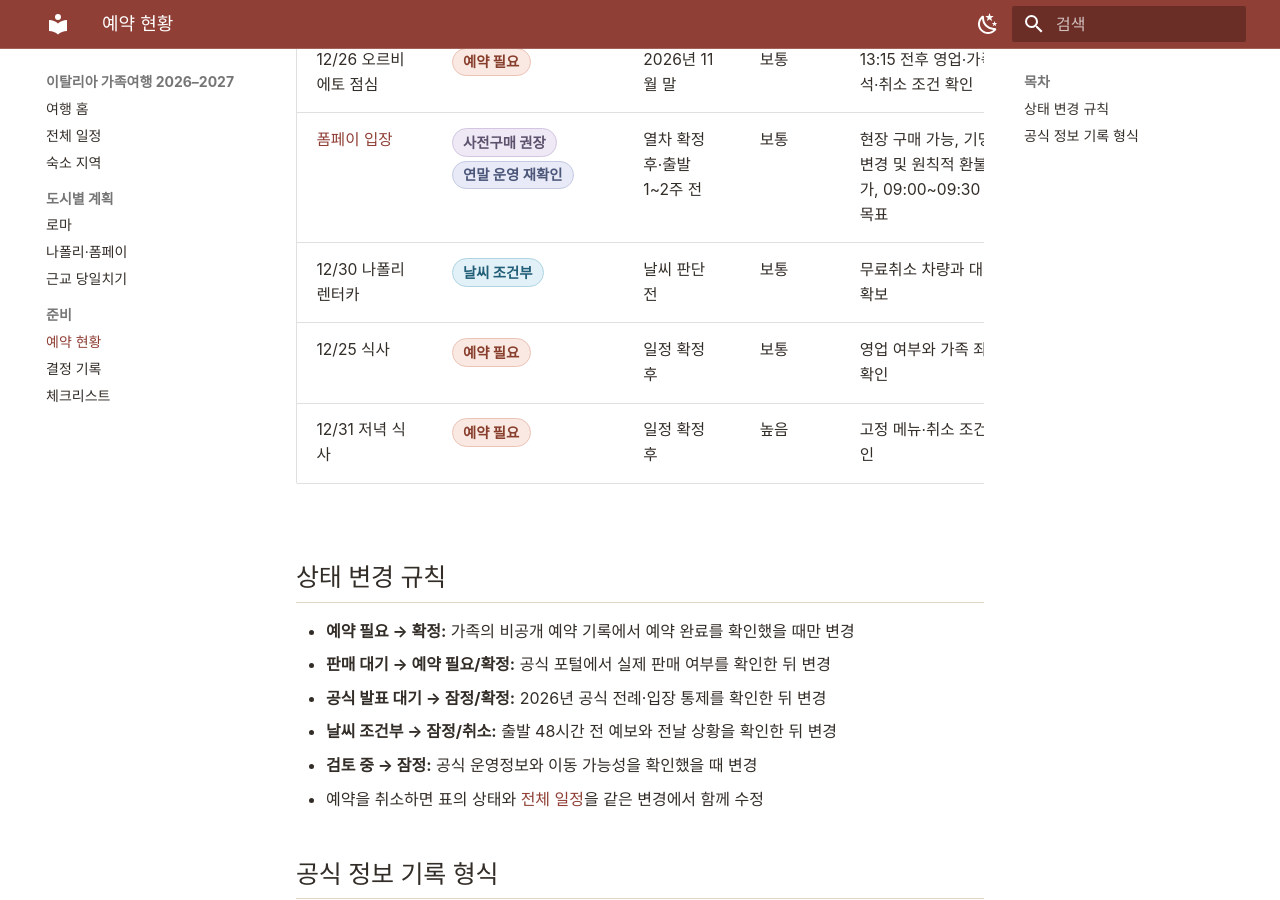
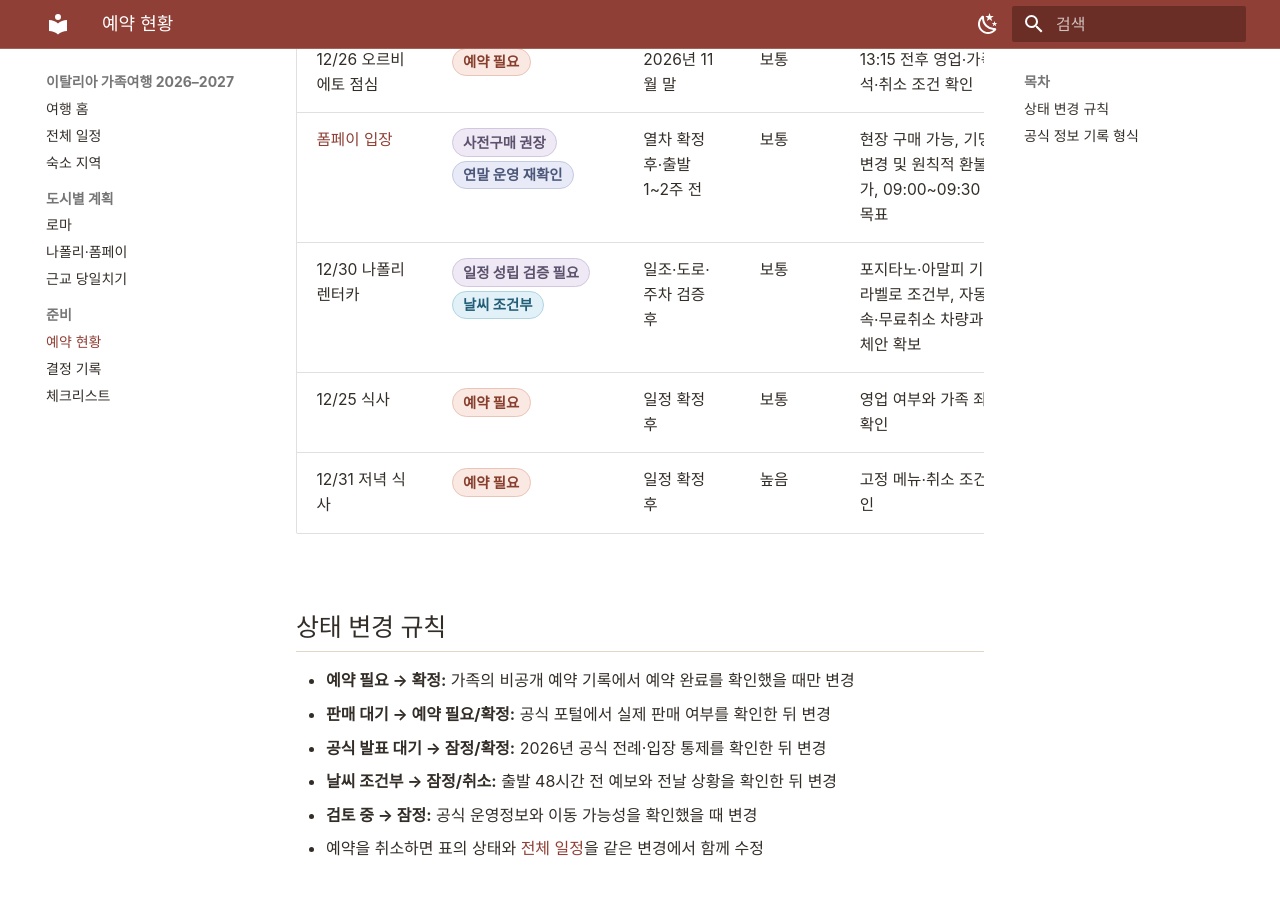
Before and after one commit to Jaeho211/italy-family-trip-2026, an MkDocs documentation site: the page built from docs/reservations.md, in a window 1280 px wide and 900 px high, scrolled down 1468 px. Built offline with MkDocs 1.6.1 and Material for MkDocs 9.7.7, drawn with Linux system fonts in a browser that asks for light colours.

Commit message:
docs: clarify Dec 30 rental prerequisites

```diff
--- a/docs/reservations.md
+++ b/docs/reservations.md
@@ -21,7 +21,7 @@
 | 12/26 로마 렌터카 | <span class="status booking">예약 필요</span> | 공휴일 지점 확인 후 | 높음 | 07:30 수령 가능 여부·자동변속·무료취소 확인 |
 | 12/26 오르비에토 점심 | <span class="status booking">예약 필요</span> | 2026년 11월 말 | 보통 | 13:15 전후 영업·가족 좌석·취소 조건 확인 |
 | [폼페이 입장](https://pompeiisites.org/en/visiting-info/timetables-and-tickets/){ target="_blank" rel="noopener" } | <span class="status review">사전구매 권장</span><br><span class="status recheck">연말 운영 재확인</span> | 열차 확정 후·출발 1~2주 전 | 보통 | 현장 구매 가능, 기명식·변경 및 원칙적 환불 불가, 09:00~09:30 입장 목표 |
-| 12/30 나폴리 렌터카 | <span class="status weather">날씨 조건부</span> | 날씨 판단 전 | 보통 | 무료취소 차량과 대체안 확보 |
+| 12/30 나폴리 렌터카 | <span class="status review">일정 성립 검증 필요</span><br><span class="status weather">날씨 조건부</span> | 일조·도로·주차 검증 후 | 보통 | 포지타노·아말피 기본, 라벨로 조건부, 자동변속·무료취소 차량과 대체안 확보 |
 | 12/25 식사 | <span class="status booking">예약 필요</span> | 일정 확정 후 | 보통 | 영업 여부와 가족 좌석 확인 |
 | 12/31 저녁 식사 | <span class="status booking">예약 필요</span> | 일정 확정 후 | 높음 | 고정 메뉴·취소 조건 확인 |
 
```
